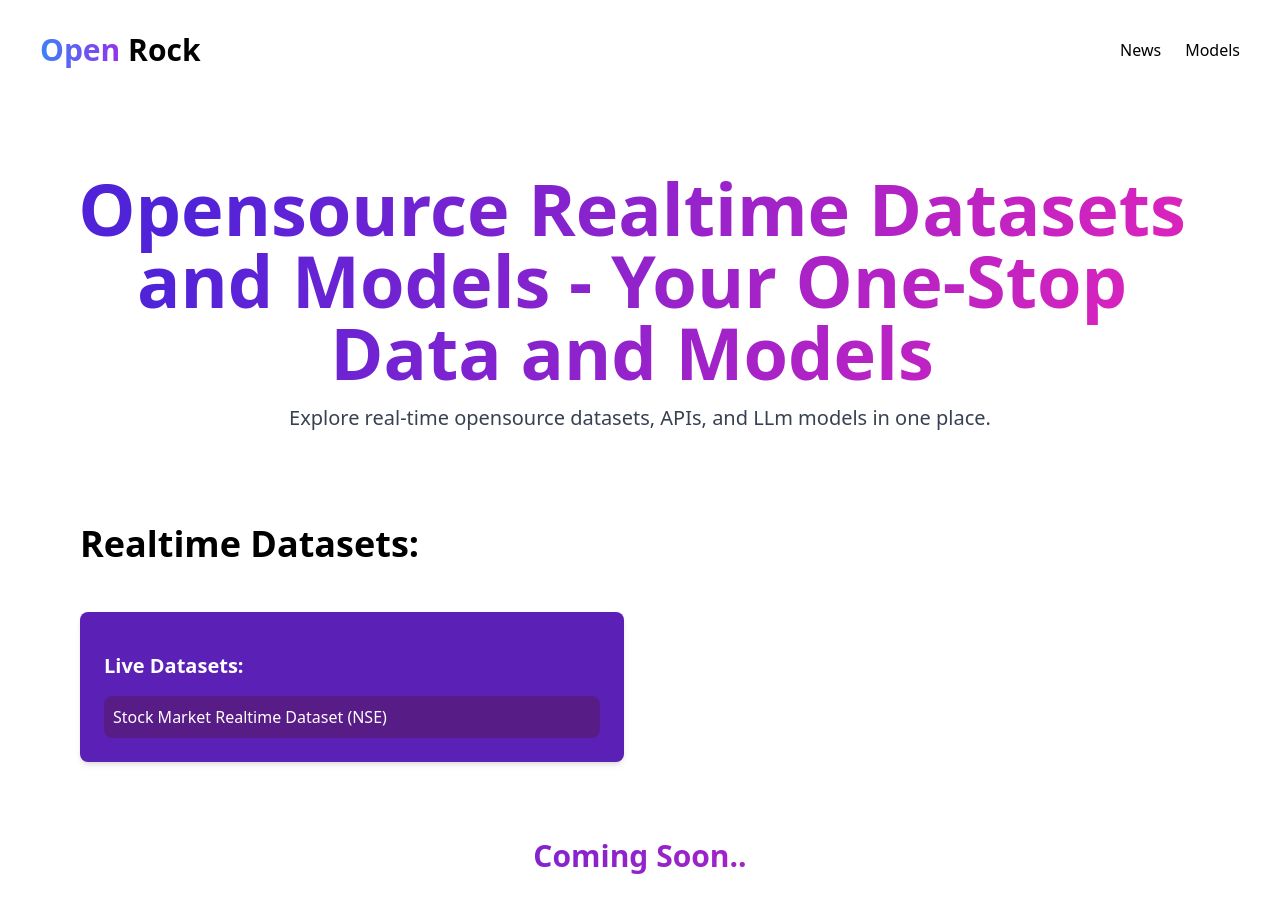
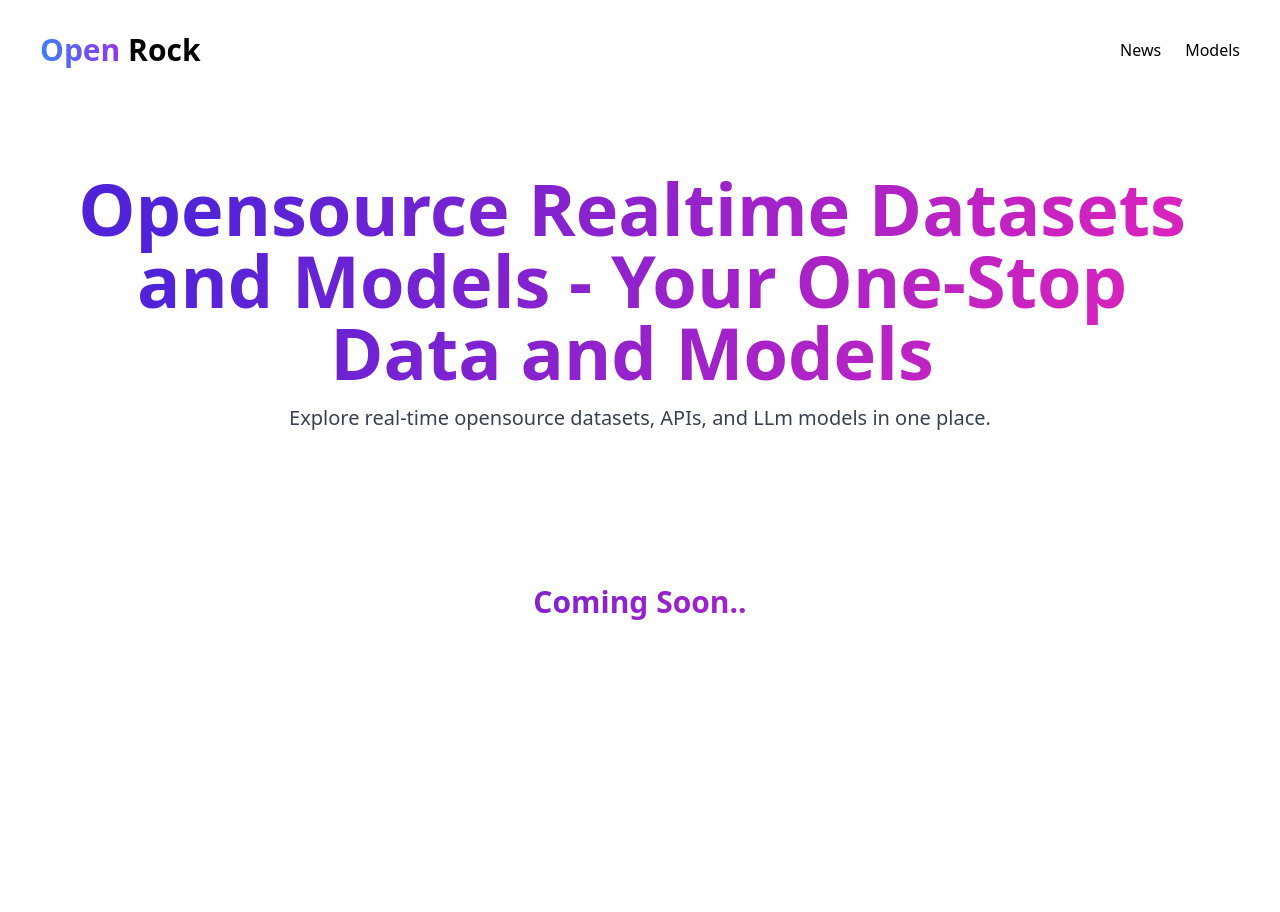
Before and after one commit to jarvismsk/openrock-frontend, a Next.js app: page / in a window 1280 px wide. Shown: the top 912 px of the page. After the commit the page ends 800 px from the top, so only its background shows below. Built offline with nearby package versions, Linux system fonts and the light colour scheme.

Commit message:
Update index.js

```diff
--- a/pages/index.js
+++ b/pages/index.js
@@ -20,12 +20,8 @@ const HomePage = () => {
 
         <HeroSection />
         <div className="container mx-auto px-4 md:px-8 py-12 md:py-20">
-          <h2 className="text-xl md:text-3xl lg:text-4xl font-semibold mb-6 md:mb-8 text-left md:text-left md:pl-4 text-black">
-            Realtime Datasets:
-          </h2>
-          <div className="flex flex-col md:flex-row space-y-4 md:space-y-0 md:space-x-4">
-            <DatasetsPage />
-          </div>
+
+
           <div>
             <ComingList />
             <Analytics />
```
